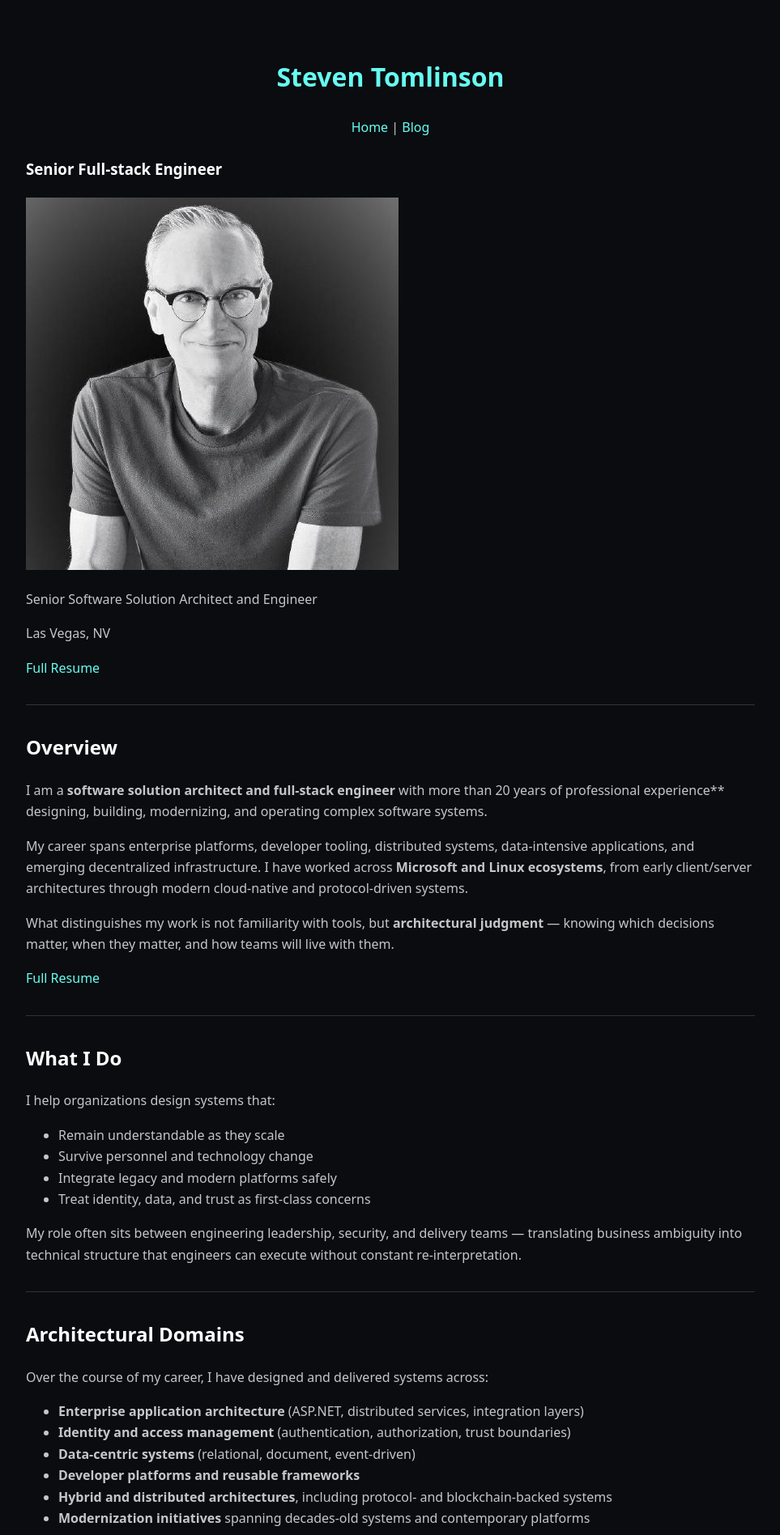
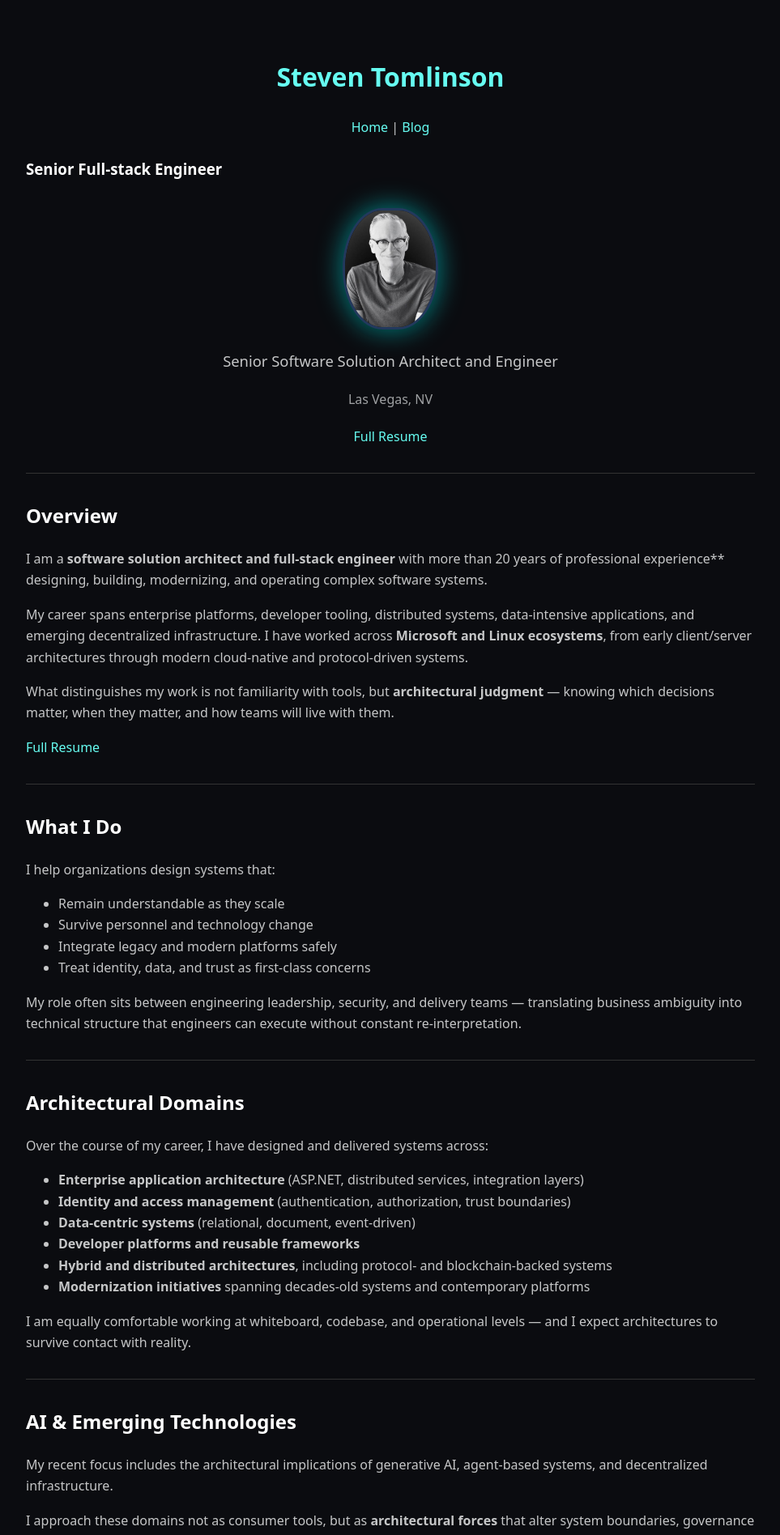
Before and after one commit to steven-tomlinson/steventomlinson.dev, a Jekyll site: the page built from index.md, in a window 1280 px wide. Shown: the top 1896 px of the page at 81% size, without its empty margins (158-1121 px from the left). Built offline with Jekyll 4.4.1, drawn with Linux system fonts in a browser that asks for light colours.

Commit message:
feat(styles): add hero section with profile picture, title, location, and link

```diff
--- a/assets/css/style.css
+++ b/assets/css/style.css
@@ -5,3 +5,43 @@ a:hover { color:#45a29e; }
 h1,h2,h3 { color:#fff; }
 header, footer { text-align:center; margin-bottom:1.5rem; }
 hr { border: none; border-top:1px solid #333; margin:2rem 0; }
+
+.hero {
+	text-align: center;
+	margin: 2rem auto 0;
+}
+
+.hero-profile-pic {
+	width: 112px;
+	height: 144px;
+	border-radius: 50% / 60%;
+	border: 3px solid #23395d;
+	box-shadow: 0 0 32px 0 #0ff8, 0 2px 8px #000a;
+	object-fit: cover;
+	margin: 1.5rem auto;
+	display: block;
+	background: #222;
+}
+
+.hero-title {
+	font-size: 1.15rem;
+	color: #c5c6c7;
+	margin-top: 0;
+}
+
+.hero-location {
+	font-size: 1rem;
+	color: #9fa1a3;
+}
+
+.hero-link {
+	display: inline-block;
+	margin-top: 0.25rem;
+}
+
+@media (max-width: 600px) {
+	.hero-profile-pic {
+		width: 92px;
+		height: 118px;
+	}
+}
```
